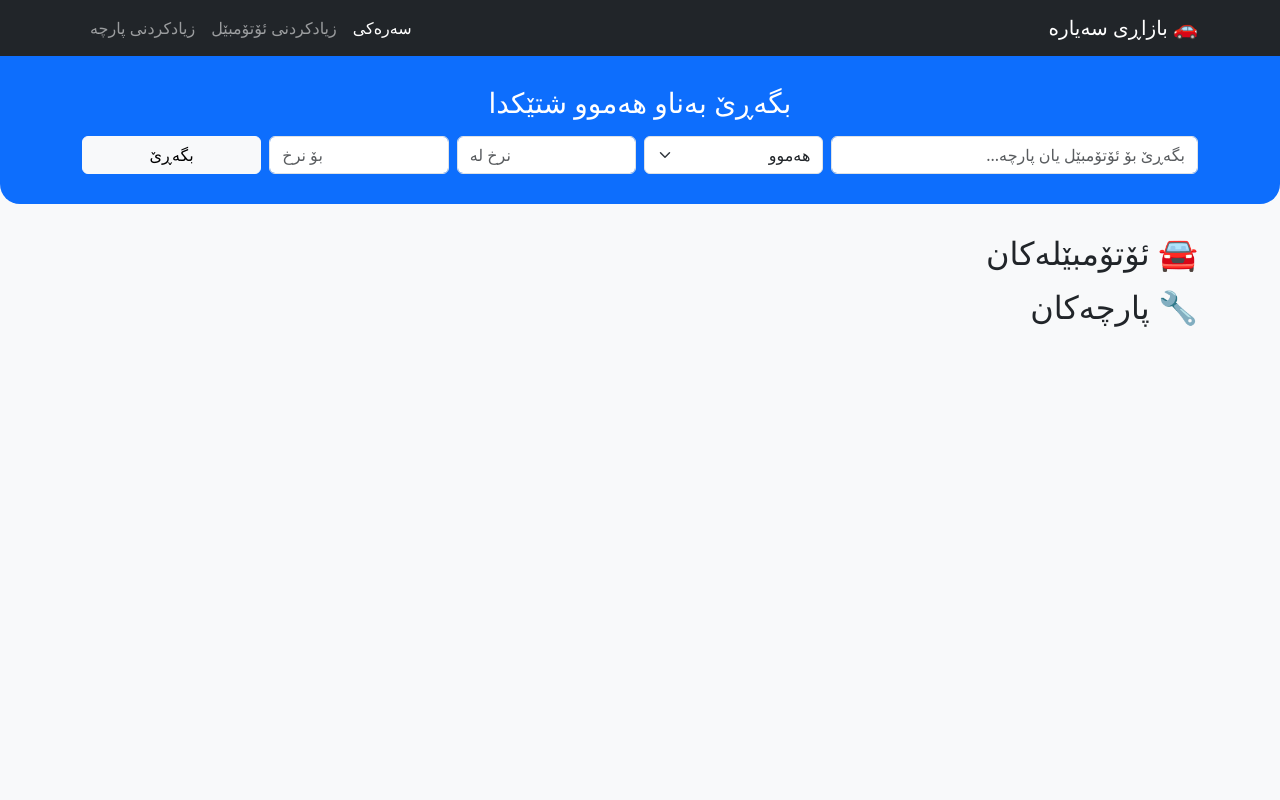
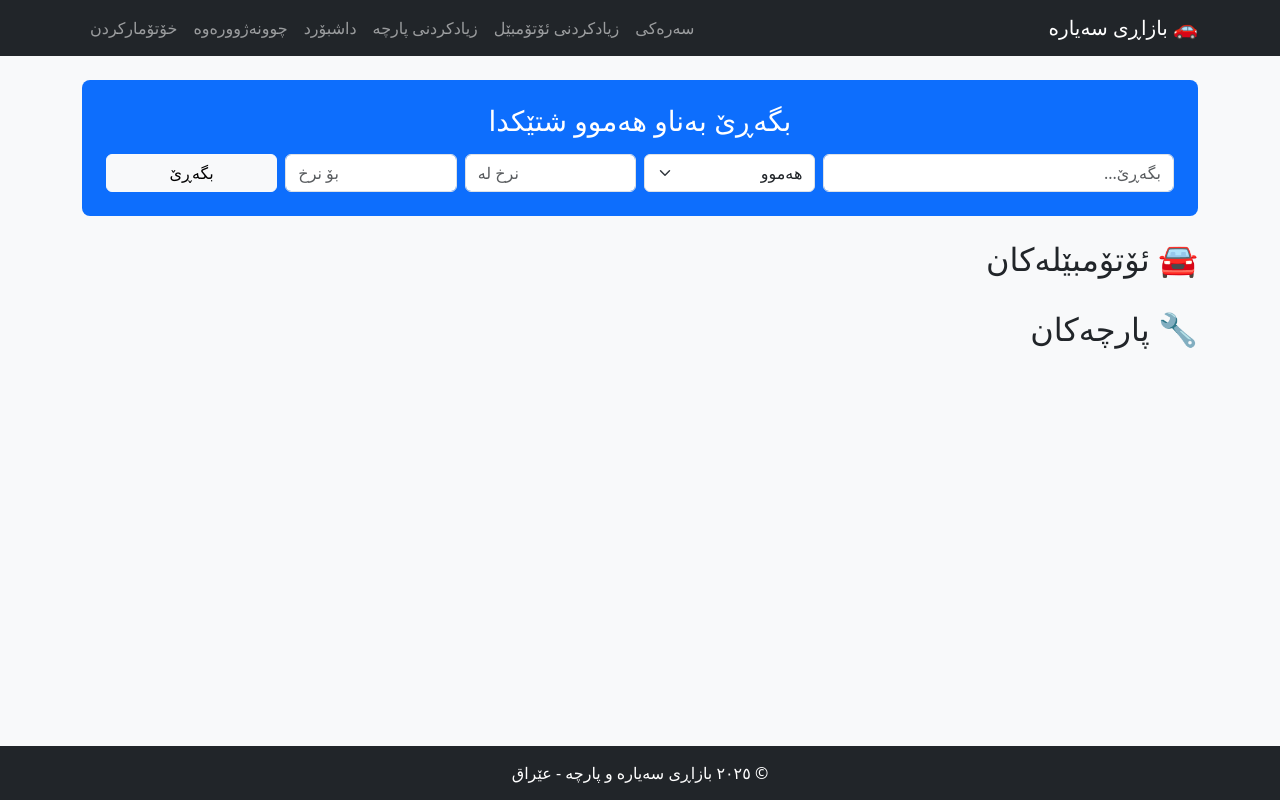
Before and after one commit to muhammadt90900-ux/Cars, a Flask app: page / in a window 1280 px wide. Run offline with Flask 3, Linux system fonts and the light colour scheme; data that the repository does not hold is empty; some libraries are stand-ins or nearby versions.

Commit message:
Convert index.html to Jinja2 template structure
Refactor index.html to use Jinja2 templating and remove static content.

```diff
--- a/templates/index.html
+++ b/templates/index.html
@@ -1,73 +1,29 @@
-<!DOCTYPE html>
-<html lang="ku" dir="rtl">
-<head>
-    <meta charset="UTF-8">
-    <meta name="viewport" content="width=device-width, initial-scale=1.0">
-    <title>بازاڕی سەیارە و پارچە - عێراق</title>
-    <!-- Bootstrap 5 RTL -->
-    <link href="https://cdn.jsdelivr.net/npm/bootstrap@5.3.0/dist/css/bootstrap.rtl.min.css" rel="stylesheet">
-    <style>
-        body { background-color: #f8f9fa; }
-        .card { transition: transform 0.2s; }
-        .card:hover { transform: scale(1.02); }
-        .search-section { background: #0d6efd; padding: 30px 0; border-radius: 0 0 20px 20px; margin-bottom: 30px; }
-    </style>
-</head>
-<body>
-
-    <!-- ناڤبار -->
-    <nav class="navbar navbar-expand-lg navbar-dark bg-dark">
-        <div class="container">
-            <a class="navbar-brand" href="#">🚗 بازاڕی سەیارە</a>
-            <button class="navbar-toggler" type="button" data-bs-toggle="collapse" data-bs-target="#navbarNav">
-                <span class="navbar-toggler-icon"></span>
-            </button>
-            <div class="collapse navbar-collapse" id="navbarNav">
-                <ul class="navbar-nav ms-auto">
-                    <li class="nav-item"><a class="nav-link active" href="#">سەرەکی</a></li>
-                    <li class="nav-item"><a class="nav-link" href="/add_vehicle">زیادکردنی ئۆتۆمبێل</a></li>
-                    <li class="nav-item"><a class="nav-link" href="/add_part">زیادکردنی پارچە</a></li>
-                </ul>
-            </div>
-        </div>
-    </nav>
-
+{% extends "base.html" %}
+{% block title %}سەرەکی - بازاڕی سەیارە{% endblock %}
+{% block content %}
 <!-- بەشی گەڕان -->
-    <div class="search-section">
-        <div class="container">
-            <h3 class="text-white text-center mb-3">بگەڕێ بەناو هەموو شتێکدا</h3>
+<div class="bg-primary p-4 rounded-3 mb-4 text-white">
+    <h3 class="text-center mb-3">بگەڕێ بەناو ھەموو شتێکدا</h3>
     <form method="GET" action="{{ url_for('search') }}" class="row g-2 justify-content-center">
-                <div class="col-md-4">
-                    <input type="text" name="q" class="form-control" placeholder="بگەڕێ بۆ ئۆتۆمبێل یان پارچە..." value="{{ request.args.get('q', '') }}">
-                </div>
+        <div class="col-md-4"><input type="text" name="q" class="form-control" placeholder="بگەڕێ..."></div>
         <div class="col-md-2">
             <select name="category" class="form-select">
-                        <option value="all" {% if request.args.get('category') == 'all' %}selected{% endif %}>هەموو</option>
-                        <option value="vehicle" {% if request.args.get('category') == 'vehicle' %}selected{% endif %}>ئۆتۆمبێل</option>
-                        <option value="part" {% if request.args.get('category') == 'part' %}selected{% endif %}>پارچە</option>
+                <option value="all">ھەموو</option>
+                <option value="vehicle">ئۆتۆمبێل</option>
+                <option value="part">پارچە</option>
             </select>
         </div>
-                <div class="col-md-2">
-                    <input type="number" name="min_price" class="form-control" placeholder="نرخ لە" value="{{ request.args.get('min_price', '') }}">
-                </div>
-                <div class="col-md-2">
-                    <input type="number" name="max_price" class="form-control" placeholder="بۆ نرخ" value="{{ request.args.get('max_price', '') }}">
-                </div>
-                <div class="col-md-2">
-                    <button type="submit" class="btn btn-light w-100">بگەڕێ</button>
-                </div>
+        <div class="col-md-2"><input type="number" name="min_price" class="form-control" placeholder="نرخ لە"></div>
+        <div class="col-md-2"><input type="number" name="max_price" class="form-control" placeholder="بۆ نرخ"></div>
+        <div class="col-md-2"><button type="submit" class="btn btn-light w-100">بگەڕێ</button></div>
     </form>
 </div>
-    </div>
 
-    <!-- ناوەڕۆکی سەرەکی -->
-    <div class="container">
-        <!-- بەشی ئۆتۆمبێلەکان -->
-        <h2 class="mb-3">🚘 ئۆتۆمبێلەکان</h2>
-        <div class="row">
+<h2>🚘 ئۆتۆمبێلەکان</h2>
+<div class="row mb-4">
     {% for vehicle in vehicles %}
     <div class="col-md-4 mb-4">
-                <div class="card shadow-sm">
+        <div class="card shadow-sm h-100">
             <div class="card-body">
                 <h5 class="card-title">{{ vehicle.brand }} {{ vehicle.model }}</h5>
                 <p class="card-text">
@@ -75,33 +31,26 @@
                     <span class="badge bg-success">${{ vehicle.price }}</span>
                 </p>
                 <p class="card-text">{{ vehicle.description[:80] }}...</p>
-                        <a href="#" class="btn btn-outline-primary btn-sm">بینینی زیاتر</a>
+                <a href="{{ url_for('vehicle_detail', id=vehicle.id) }}" class="btn btn-outline-primary btn-sm">زیاتر</a>
             </div>
         </div>
     </div>
     {% endfor %}
 </div>
 
-        <!-- بەشی پارچەکان -->
-        <h2 class="mb-3">🔧 پارچەکان</h2>
+<h2>🔧 پارچەکان</h2>
 <div class="row">
     {% for part in parts %}
     <div class="col-md-4 mb-4">
-                <div class="card shadow-sm">
+        <div class="card shadow-sm h-100">
             <div class="card-body">
                 <h5 class="card-title">{{ part.name }}</h5>
-                        <p class="card-text">
-                            <span class="badge bg-success">${{ part.price }}</span>
-                        </p>
-                        <p class="card-text">{{ part.description[:80] }}...</p>
-                        <a href="#" class="btn btn-outline-primary btn-sm">بینینی زیاتر</a>
+                <p><span class="badge bg-success">${{ part.price }}</span></p>
+                <p>{{ part.description[:80] }}...</p>
+                <a href="{{ url_for('part_detail', id=part.id) }}" class="btn btn-outline-primary btn-sm">زیاتر</a>
             </div>
         </div>
     </div>
     {% endfor %}
 </div>
-    </div>
-
-    <script src="https://cdn.jsdelivr.net/npm/bootstrap@5.3.0/dist/js/bootstrap.bundle.min.js"></script>
-</body>
-</html>
+{% endblock %}
```
Lines whose indentation alone changed are shown as unchanged.
